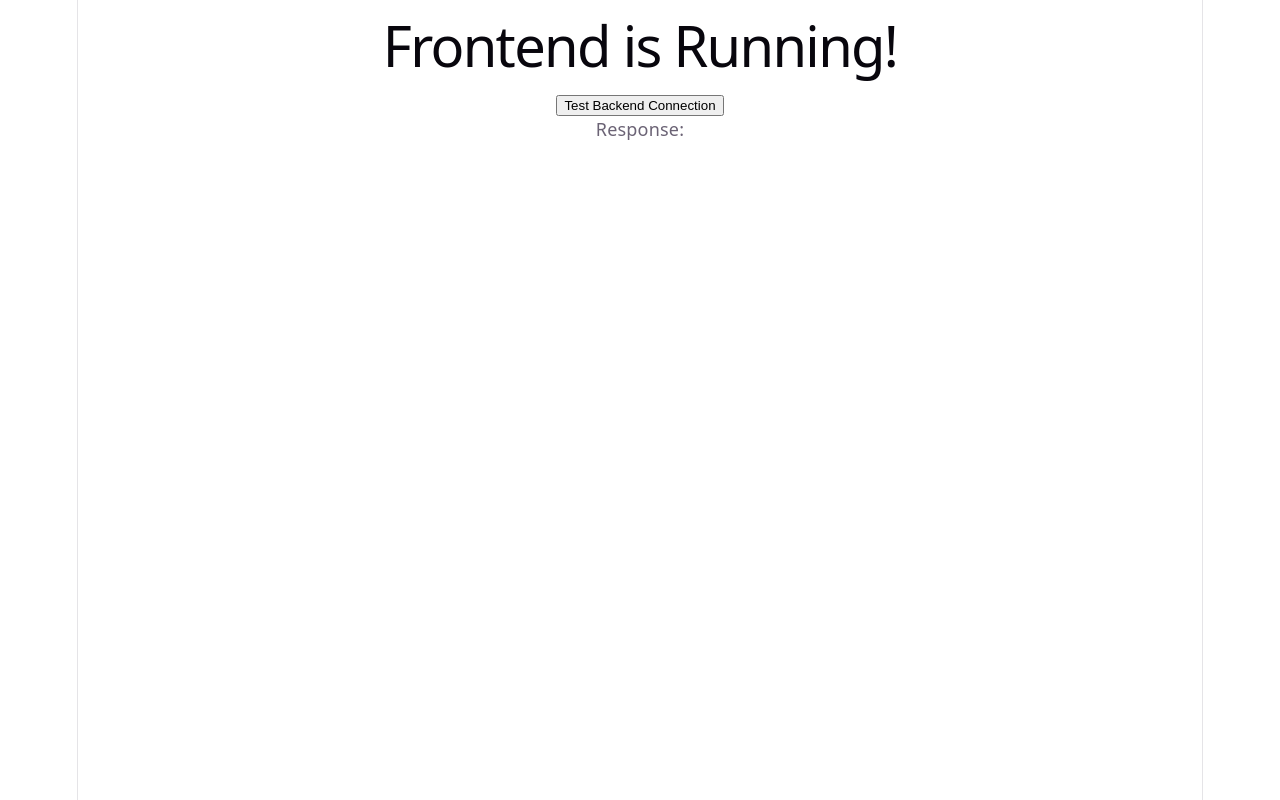
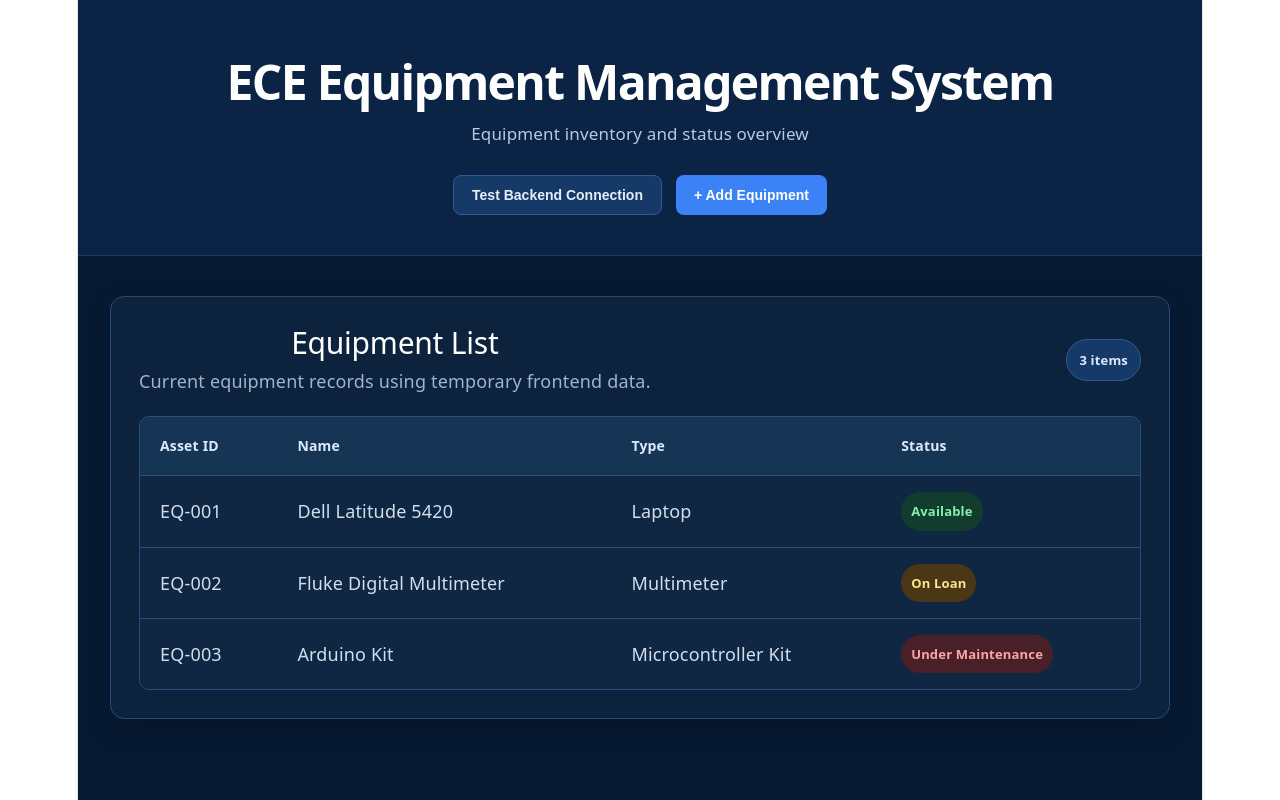
Before and after one commit to dakinfe0106/ECE-equip-manager, a React (Vite) app in the folder frontend/: page / in a window 1280 px wide. Built offline with nearby package versions, Linux system fonts and the light colour scheme.

Commit message:
Add equipment list throwaway feature

```diff
--- a/frontend/src/App.css
+++ b/frontend/src/App.css
@@ -1,184 +1,273 @@
-.counter {
-  font-size: 16px;
-  padding: 5px 10px;
-  border-radius: 5px;
-  color: var(--accent);
-  background: var(--accent-bg);
-  border: 2px solid transparent;
-  transition: border-color 0.3s;
-  margin-bottom: 24px;
+.app-page {
+  min-height: 100vh;
+  background: #071a33;
+  color: #e8eef7;
+}
 
-  &:hover {
-    border-color: var(--accent-border);
+.hero-header {
+  text-align: center;
+  padding: 56px 24px 40px;
+  background: #0b2345;
+  border-bottom: 1px solid #173a69;
+}
+
+.hero-header h1 {
+  margin: 0;
+  font-size: 48px;
+  line-height: 1.1;
+  font-weight: 800;
+  color: #ffffff;
+}
+
+.hero-header p {
+  margin: 12px 0 0;
+  font-size: 17px;
+  color: #b9c9df;
+}
+
+.header-actions {
+  margin-top: 28px;
+  display: flex;
+  justify-content: center;
+  gap: 14px;
+  flex-wrap: wrap;
+}
+
+.primary-button,
+.secondary-button,
+.submit-button {
+  border: none;
+  border-radius: 8px;
+  padding: 11px 18px;
+  font-size: 14px;
+  font-weight: 600;
+  cursor: pointer;
+}
+
+.primary-button {
+  background: #3b82f6;
+  color: white;
+}
+
+.primary-button:hover {
+  background: #2563eb;
+}
+
+.secondary-button {
+  background: #163a68;
+  color: #e8eef7;
+  border: 1px solid #315a8e;
+}
+
+.secondary-button:hover {
+  background: #1c477f;
+}
+
+.backend-response {
+  max-width: 850px;
+  margin: 22px auto 0;
+  padding: 12px 16px;
+  border-radius: 8px;
+  background: #102d55;
+  border: 1px solid #2f5e96;
+  color: #dbeafe;
+  font-size: 14px;
+  text-align: left;
+}
+
+.main-content {
+  max-width: 1400px;
+  margin: 0 auto;
+  padding: 40px 32px 60px;
+}
+
+.form-card {
+  background: #102744;
+  border: 1px solid #244b77;
+  border-radius: 14px;
+  padding: 28px;
+  margin-bottom: 32px;
+  box-shadow: 0 10px 30px rgba(0, 0, 0, 0.18);
+}
+
+.form-card h2 {
+  margin: 0 0 22px;
+  color: #ffffff;
+  font-size: 26px;
+}
+
+.form-grid {
+  display: grid;
+  grid-template-columns: repeat(2, minmax(0, 1fr));
+  gap: 20px;
+}
+
+.form-group {
+  display: flex;
+  flex-direction: column;
+  gap: 8px;
+}
+
+.form-group label {
+  font-size: 14px;
+  font-weight: 600;
+  color: #c7d7ea;
+}
+
+.form-group input,
+.form-group select {
+  width: 100%;
+  box-sizing: border-box;
+  padding: 12px 14px;
+  border-radius: 8px;
+  border: 1px solid #315a8e;
+  background: #0a1e38;
+  color: #ffffff;
+  font-size: 15px;
+  outline: none;
+}
+
+.form-group input:focus,
+.form-group select:focus {
+  border-color: #60a5fa;
+}
+
+.form-group input::placeholder {
+  color: #7790ad;
+}
+
+.submit-button {
+  margin-top: 22px;
+  background: #22c55e;
+  color: #06150b;
+}
+
+.submit-button:hover {
+  background: #16a34a;
+}
+
+.equipment-section {
+  background: #0d223d;
+  border: 1px solid #244b77;
+  border-radius: 14px;
+  padding: 28px;
+  box-shadow: 0 10px 30px rgba(0, 0, 0, 0.18);
+}
+
+.section-heading {
+  display: flex;
+  align-items: center;
+  justify-content: space-between;
+  gap: 20px;
+  margin-bottom: 22px;
+}
+
+.section-heading h2 {
+  margin: 0;
+  font-size: 30px;
+  color: #ffffff;
+}
+
+.section-heading p {
+  margin: 8px 0 0;
+  color: #9fb3cd;
+}
+
+.equipment-count {
+  background: #163a68;
+  color: #dbeafe;
+  border: 1px solid #315a8e;
+  border-radius: 999px;
+  padding: 7px 12px;
+  font-size: 13px;
+  font-weight: 600;
+  white-space: nowrap;
+}
+
+.table-card {
+  overflow-x: auto;
+  border: 1px solid #294f7c;
+  border-radius: 10px;
+}
+
+.equipment-table {
+  width: 100%;
+  border-collapse: collapse;
+  min-width: 760px;
+}
+
+.equipment-table th,
+.equipment-table td {
+  padding: 16px 20px;
+  text-align: left;
+  border-bottom: 1px solid #294f7c;
+}
+
+.equipment-table th {
+  background: #163554;
+  color: #dbeafe;
+  font-size: 14px;
+}
+
+.equipment-table td {
+  color: #d2deed;
+}
+
+.equipment-table tbody tr {
+  background: #102744;
+}
+
+.equipment-table tbody tr:hover {
+  background: #163352;
+}
+
+.equipment-table tbody tr:last-child td {
+  border-bottom: none;
+}
+
+.status-badge {
+  display: inline-block;
+  padding: 6px 10px;
+  border-radius: 999px;
+  font-size: 13px;
+  font-weight: 700;
+}
+
+.status-badge.available {
+  background: #123c2d;
+  color: #86efac;
+}
+
+.status-badge.on-loan {
+  background: #4b3615;
+  color: #fde68a;
+}
+
+.status-badge.under-maintenance {
+  background: #4a2028;
+  color: #fca5a5;
+}
+
+.status-badge.retired {
+  background: #313845;
+  color: #cbd5e1;
+}
+
+@media (max-width: 760px) {
+  .hero-header h1 {
+    font-size: 34px;
   }
-  &:focus-visible {
-    outline: 2px solid var(--accent);
-    outline-offset: 2px;
+
+  .main-content {
+    padding: 28px 18px 40px;
+  }
+
+  .form-grid {
+    grid-template-columns: 1fr;
+  }
+
+  .section-heading {
+    align-items: flex-start;
+    flex-direction: column;
   }
 }
-
-.hero {
-  position: relative;
-
-  .base,
-  .framework,
-  .vite {
-    inset-inline: 0;
-    margin: 0 auto;
-  }
-
-  .base {
-    width: 170px;
-    position: relative;
-    z-index: 0;
-  }
-
-  .framework,
-  .vite {
-    position: absolute;
-  }
-
-  .framework {
-    z-index: 1;
-    top: 34px;
-    height: 28px;
-    transform: perspective(2000px) rotateZ(300deg) rotateX(44deg) rotateY(39deg)
-      scale(1.4);
-  }
-
-  .vite {
-    z-index: 0;
-    top: 107px;
-    height: 26px;
-    width: auto;
-    transform: perspective(2000px) rotateZ(300deg) rotateX(40deg) rotateY(39deg)
-      scale(0.8);
-  }
-}
-
-#center {
-  display: flex;
-  flex-direction: column;
-  gap: 25px;
-  place-content: center;
-  place-items: center;
-  flex-grow: 1;
-
-  @media (max-width: 1024px) {
-    padding: 32px 20px 24px;
-    gap: 18px;
-  }
-}
-
-#next-steps {
-  display: flex;
-  border-top: 1px solid var(--border);
-  text-align: left;
-
-  & > div {
-    flex: 1 1 0;
-    padding: 32px;
-    @media (max-width: 1024px) {
-      padding: 24px 20px;
-    }
-  }
-
-  .icon {
-    margin-bottom: 16px;
-    width: 22px;
-    height: 22px;
-  }
-
-  @media (max-width: 1024px) {
-    flex-direction: column;
-    text-align: center;
-  }
-}
-
-#docs {
-  border-right: 1px solid var(--border);
-
-  @media (max-width: 1024px) {
-    border-right: none;
-    border-bottom: 1px solid var(--border);
-  }
-}
-
-#next-steps ul {
-  list-style: none;
-  padding: 0;
-  display: flex;
-  gap: 8px;
-  margin: 32px 0 0;
-
-  .logo {
-    height: 18px;
-  }
-
-  a {
-    color: var(--text-h);
-    font-size: 16px;
-    border-radius: 6px;
-    background: var(--social-bg);
-    display: flex;
-    padding: 6px 12px;
-    align-items: center;
-    gap: 8px;
-    text-decoration: none;
-    transition: box-shadow 0.3s;
-
-    &:hover {
-      box-shadow: var(--shadow);
-    }
-    .button-icon {
-      height: 18px;
-      width: 18px;
-    }
-  }
-
-  @media (max-width: 1024px) {
-    margin-top: 20px;
-    flex-wrap: wrap;
-    justify-content: center;
-
-    li {
-      flex: 1 1 calc(50% - 8px);
-    }
-
-    a {
-      width: 100%;
-      justify-content: center;
-      box-sizing: border-box;
-    }
-  }
-}
-
-#spacer {
-  height: 88px;
-  border-top: 1px solid var(--border);
-  @media (max-width: 1024px) {
-    height: 48px;
-  }
-}
-
-.ticks {
-  position: relative;
-  width: 100%;
-
-  &::before,
-  &::after {
-    content: '';
-    position: absolute;
-    top: -4.5px;
-    border: 5px solid transparent;
-  }
-
-  &::before {
-    left: 0;
-    border-left-color: var(--border);
-  }
-  &::after {
-    right: 0;
-    border-right-color: var(--border);
-  }
-}
--- a/frontend/src/App.tsx
+++ b/frontend/src/App.tsx
@@ -1,12 +1,50 @@
 import { useState } from 'react'
 import './App.css'
 
+type Equipment = {
+  id: number
+  assetId: string
+  name: string
+  type: string
+  status: string
+}
+
+const initialEquipment: Equipment[] = [
+  {
+    id: 1,
+    assetId: 'EQ-001',
+    name: 'Dell Latitude 5420',
+    type: 'Laptop',
+    status: 'Available',
+  },
+  {
+    id: 2,
+    assetId: 'EQ-002',
+    name: 'Fluke Digital Multimeter',
+    type: 'Multimeter',
+    status: 'On Loan',
+  },
+  {
+    id: 3,
+    assetId: 'EQ-003',
+    name: 'Arduino Kit',
+    type: 'Microcontroller Kit',
+    status: 'Under Maintenance',
+  },
+]
+
 function App() {
+  const [equipment, setEquipment] = useState<Equipment[]>(initialEquipment)
   const [message, setMessage] = useState('')
+  const [showForm, setShowForm] = useState(false)
+
+  const [assetId, setAssetId] = useState('')
+  const [name, setName] = useState('')
+  const [type, setType] = useState('')
+  const [status, setStatus] = useState('Available')
 
   const fetchHealthCheck = async () => {
     try {
-      // Coordinate with your backend lead on the exact URL they are building
       const response = await fetch('http://localhost:8000/api/health/')
       const data = await response.json()
       setMessage(JSON.stringify(data))
@@ -15,15 +53,169 @@ function App() {
     }
   }
 
-   return (
-    <div>
-      <h1>Frontend is Running!</h1>
+  const handleAddEquipment = (event: React.FormEvent<HTMLFormElement>) => {
+    event.preventDefault()
 
-      <button onClick={fetchHealthCheck}>
-        Test Backend Connection
-      </button>
+    if (!assetId.trim() || !name.trim() || !type.trim()) {
+      alert('Please complete all fields.')
+      return
+    }
 
-      <p>Response: {message}</p>
+    const newEquipment: Equipment = {
+      id: Date.now(),
+      assetId: assetId.trim(),
+      name: name.trim(),
+      type: type.trim(),
+      status,
+    }
+
+    setEquipment([...equipment, newEquipment])
+
+    setAssetId('')
+    setName('')
+    setType('')
+    setStatus('Available')
+    setShowForm(false)
+  }
+
+  return (
+    <div className="app-page">
+      <header className="hero-header">
+        <h1>ECE Equipment Management System</h1>
+        <p>Equipment inventory and status overview</p>
+
+        <div className="header-actions">
+          <button
+            className="secondary-button"
+            onClick={fetchHealthCheck}
+          >
+            Test Backend Connection
+          </button>
+
+          <button
+            className="primary-button"
+            onClick={() => setShowForm(!showForm)}
+          >
+            {showForm ? 'Close Form' : '+ Add Equipment'}
+          </button>
+        </div>
+
+        {message && (
+          <div className="backend-response">
+            Backend response: {message}
+          </div>
+        )}
+      </header>
+
+      <main className="main-content">
+        {showForm && (
+          <section className="form-card">
+            <h2>Add Equipment</h2>
+
+            <form onSubmit={handleAddEquipment}>
+              <div className="form-grid">
+                <div className="form-group">
+                  <label htmlFor="assetId">Asset ID</label>
+                  <input
+                    id="assetId"
+                    type="text"
+                    value={assetId}
+                    onChange={(event) => setAssetId(event.target.value)}
+                    placeholder="e.g. EQ-004"
+                  />
+                </div>
+
+                <div className="form-group">
+                  <label htmlFor="name">Equipment Name</label>
+                  <input
+                    id="name"
+                    type="text"
+                    value={name}
+                    onChange={(event) => setName(event.target.value)}
+                    placeholder="e.g. Epson Projector"
+                  />
+                </div>
+
+                <div className="form-group">
+                  <label htmlFor="type">Type</label>
+                  <input
+                    id="type"
+                    type="text"
+                    value={type}
+                    onChange={(event) => setType(event.target.value)}
+                    placeholder="e.g. Projector"
+                  />
+                </div>
+
+                <div className="form-group">
+                  <label htmlFor="status">Status</label>
+                  <select
+                    id="status"
+                    value={status}
+                    onChange={(event) => setStatus(event.target.value)}
+                  >
+                    <option value="Available">Available</option>
+                    <option value="On Loan">On Loan</option>
+                    <option value="Under Maintenance">
+                      Under Maintenance
+                    </option>
+                    <option value="Retired">Retired</option>
+                  </select>
+                </div>
+              </div>
+
+              <button className="submit-button" type="submit">
+                Add Equipment
+              </button>
+            </form>
+          </section>
+        )}
+
+        <section className="equipment-section">
+          <div className="section-heading">
+            <div>
+              <h2>Equipment List</h2>
+              <p>Current equipment records using temporary frontend data.</p>
+            </div>
+
+            <span className="equipment-count">
+              {equipment.length} items
+            </span>
+          </div>
+
+          <div className="table-card">
+            <table className="equipment-table">
+              <thead>
+                <tr>
+                  <th>Asset ID</th>
+                  <th>Name</th>
+                  <th>Type</th>
+                  <th>Status</th>
+                </tr>
+              </thead>
+
+              <tbody>
+                {equipment.map((item) => (
+                  <tr key={item.id}>
+                    <td>{item.assetId}</td>
+                    <td>{item.name}</td>
+                    <td>{item.type}</td>
+                    <td>
+                      <span
+                        className={`status-badge ${item.status
+                          .toLowerCase()
+                          .replaceAll(' ', '-')}`}
+                      >
+                        {item.status}
+                      </span>
+                    </td>
+                  </tr>
+                ))}
+              </tbody>
+            </table>
+          </div>
+        </section>
+      </main>
     </div>
   )
 }
```
